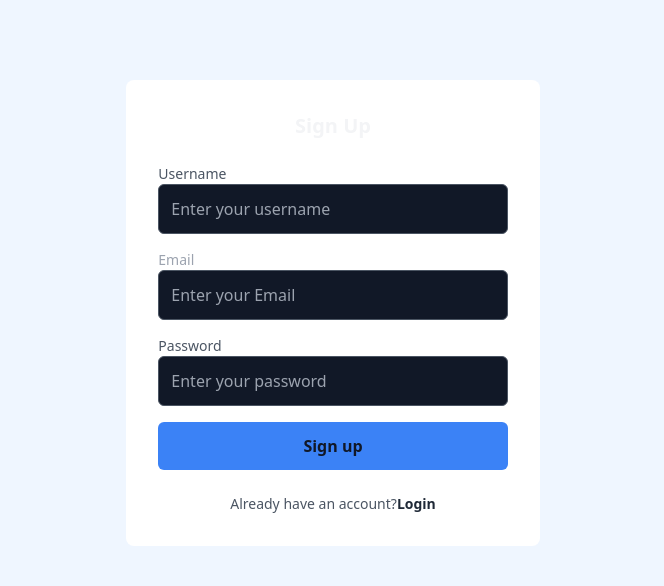
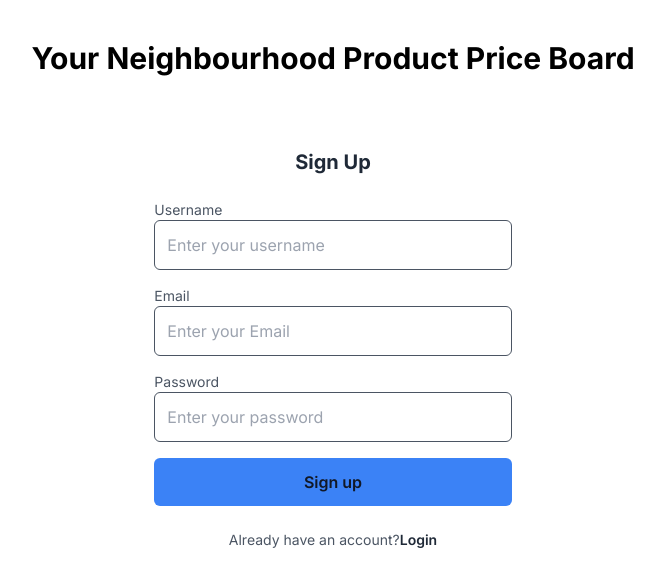
Before and after one commit to Edarth002/price-board-frontend, a Next.js app: page / in a window 1280 px wide. Shown: the top 586 px of the page, without its empty margins (307-971 px from the left). Built offline with nearby package versions, Linux system fonts and the light colour scheme.

Commit message:
Completed auth and auth pathways

```diff
--- a/src/app/auth/login/page.jsx
+++ b/src/app/auth/login/page.jsx
@@ -5,7 +5,6 @@ import LoginUser from "./loginuser";
 import { useRouter } from "next/navigation";
 
 export const LoginForm = () => {
-  //LoginForm is name of component and loginForm with camel Notation is name of object that is submitted
   const router = useRouter();
   const [loginForm, setLoginForm] = useState({
     email: "",
@@ -27,6 +26,12 @@ export const LoginForm = () => {
       setSucess("Welcome back, redirecting you to our awesome software");
       console.log(success);
 
+      // Save the token in localStorage
+      localStorage.setItem("token", data.token);
+
+      // Redirect to categories page
+      router.push("/authpages/categories");
+
       setError("");
     } catch (error) {
       setError(error.message);
@@ -34,12 +39,13 @@ export const LoginForm = () => {
   };
 
   return (
-    <div className="bg-blue-50 w-full h-screen pt-20 md:px-0 px-5">
-      <div className="md:w-1/3 w-full mx-auto rounded-lg bg-white p-8 text-gray-800 mt-20">
+    <div className="w-full h-screen pt-10 md:px-0 px-2">
+      <h1 className="text-center text-3xl font-bold mb-10">Welcome Back</h1>
+      <div className="md:w-1/3 w-full min-w-[350px] mx-auto rounded-lg bg-white p-8 text-gray-800 mt-20">
         <p className="text-center text-xl font-bold">Login</p>
         <form className="mt-6 space-y-4">
           <div>
-            <label for="email" className="block text-sm text-gray-600">
+            <label htmlFor="email" className="block text-sm text-gray-600 mb-2">
               Email
             </label>
             <input
@@ -47,12 +53,15 @@ export const LoginForm = () => {
               type="text"
               id="email"
               name="email"
-              className="w-full rounded-md border border-gray-600  p-3 text-gray-100 outline-none focus:border-blue-400"
+              className="w-full rounded-md border border-gray-600 p-3 text-gray-100 outline-none focus:border-blue-400"
               placeholder="Enter your email"
             />
           </div>
           <div>
-            <label for="password" className="block text-sm text-gray-600">
+            <label
+              htmlFor="password"
+              className="block text-sm text-gray-600 mb-2 mt-5"
+            >
               Password
             </label>
             <input
@@ -60,14 +69,9 @@ export const LoginForm = () => {
               type="password"
               id="password"
               name="password"
-              className="w-full rounded-md border border-gray-600 bg-gray-900 p-3 text-gray-800 outline-none focus:border-blue-400"
+              className="w-full rounded-md border border-gray-600 p-3 text-gray-800 outline-none focus:border-blue-400"
               placeholder="Enter your password"
             />
-            <div className="mt-2 text-right text-xs text-gray-600">
-              <a href="#" className="hover:underline hover:text-blue-400">
-                Forgot Password?
-              </a>
-            </div>
           </div>
           {error && <p className="text-red-500 text-sm">{error}</p>}
           {success && <p className="text-green-500 text-sm">{success}</p>}
@@ -79,11 +83,11 @@ export const LoginForm = () => {
             Sign in
           </button>
         </form>
-        <p className="mt-6 text-center text-sm text-gray-400">
+        <p className="mt-6 text-center text-sm text-gray-600">
           Don't have an account?
           <Link
             href="/auth/signup"
-            className="font-semibold text-gray-100 hover:underline hover:text-blue-400"
+            className="font-semibold text-gray-800 hover:underline hover:text-blue-400"
           >
             Sign up
           </Link>
--- a/src/app/auth/signup/page.jsx
+++ b/src/app/auth/signup/page.jsx
@@ -38,8 +38,11 @@ export const SignUp = () => {
   };
 
   return (
-    <div className="bg-blue-50 w-full h-screen pt-20 md:px-auto px-5 ">
-      <div className="md:w-1/3 w-full mx-auto  rounded-lg bg-white p-8 text-gray-100 ">
+    <div className=" w-full h-screen pt-10 md:px-auto px-2 ">
+      <h1 className="text-center text-3xl font-bold mb-10">
+        Your Neighbourhood Product Price Board
+      </h1>
+      <div className="md:w-1/3 w-full min-w-[350px] mx-auto  rounded-lg bg-white p-8 text-gray-800 ">
         <p className="text-center text-xl font-bold">Sign Up</p>
         <form className="mt-6 space-y-4">
           <div>
@@ -51,12 +54,12 @@ export const SignUp = () => {
               type="text"
               id="username"
               name="username"
-              className="w-full rounded-md border border-gray-600 bg-gray-900 p-3 text-gray-800 outline-none focus:border-blue-400"
+              className="w-full rounded-md border border-gray-600 p-3 text-gray-800 outline-none focus:border-blue-400"
               placeholder="Enter your username"
             />
           </div>
           <div>
-            <label htmlFor="email" className="block text-sm text-gray-400">
+            <label htmlFor="email" className="block text-sm text-gray-600">
               Email
             </label>
             <input
@@ -64,7 +67,7 @@ export const SignUp = () => {
               type="email"
               id="email"
               name="email"
-              className="w-full rounded-md border border-gray-600 bg-gray-900 p-3 text-gray-800 outline-none focus:border-blue-400"
+              className="w-full rounded-md border border-gray-600  p-3 text-gray-800 outline-none focus:border-blue-400"
               placeholder="Enter your Email"
             />
           </div>
@@ -77,7 +80,7 @@ export const SignUp = () => {
               type="password"
               id="password"
               name="password"
-              className="w-full rounded-md border border-gray-600 bg-gray-900 p-3 text-gray-800 outline-none focus:border-blue-400"
+              className="w-full rounded-md border border-gray-600  p-3 text-gray-800 outline-none focus:border-blue-400"
               placeholder="Enter your password"
             />
           </div>
--- /dev/null
+++ b/src/app/components/category.js
@@ -0,0 +1,60 @@
+import axios from "axios";
+
+const api = axios.create({ baseURL: process.env.NEXT_PUBLIC_API_URL });
+
+api.interceptors.request.use(
+  (config) => {
+    const token = localStorage.getItem("token");
+    if (token) {
+      config.headers.Authorization = `Bearer ${token}`;
+    }
+    return config;
+  },
+  (error) => Promise.reject(error)
+);
+
+export const fetchCategories = async () => {
+  try {
+    const response = await api.get("/categories/");
+    return response.data;
+  } catch (error) {
+    console.error(error.message);
+    throw new Error(
+      error.response?.data?.message || "Failed to fetch categories"
+    );
+  }
+};
+
+export const addCategory = async (categoryData) => {
+  try {
+    const response = await api.post("/categories/", categoryData);
+    return response.data;
+  } catch (error) {
+    console.error(error.message);
+    throw new Error(error.response?.data?.message || "Failed to add category");
+  }
+};
+
+export const updateCategory = async (id, categoryData) => {
+  try {
+    const response = await api.put(`/categories/${id}/`, categoryData);
+    return response.data;
+  } catch (error) {
+    console.error(error.message);
+    throw new Error(
+      error.response?.data?.message || "Failed to update category"
+    );
+  }
+};
+
+export const deleteCategory = async (id) => {
+  try {
+    const response = await api.delete(`/categories/${id}/`);
+    return response.data;
+  } catch (error) {
+    console.error(error.message);
+    throw new Error(
+      error.response?.data?.message || "Failed to delete category"
+    );
+  }
+};
--- /dev/null
+++ b/src/app/components/loading.jsx
@@ -0,0 +1,11 @@
+export default function LoadingSpinner() {
+  return (
+    <div className="loading-spinner">
+      <div className="spinner">
+        {Array.from({ length: 12 }).map((_, index) => (
+          <div key={index} className={`line line-${index + 1}`}></div>
+        ))}
+      </div>
+    </div>
+  );
+}
--- a/src/app/globals.css
+++ b/src/app/globals.css
@@ -5,3 +5,86 @@
 :root {
   --font-impact: "Inter", sans-serif;
 }
+
+.loading-spinner {
+  display: flex;
+  justify-content: center;
+  align-items: center;
+  height: 100vh;
+}
+
+.spinner {
+  position: relative;
+  width: 50px;
+  height: 50px;
+}
+
+.line {
+  position: absolute;
+  width: 4px;
+  height: 16px;
+  background: #000;
+  border-radius: 2px;
+  transform-origin: center bottom;
+  animation: fade 1.2s linear infinite;
+}
+
+@keyframes fade {
+  0%,
+  39%,
+  100% {
+    opacity: 0.1;
+  }
+  40% {
+    opacity: 1;
+  }
+}
+
+.line-1 {
+  transform: rotate(0deg) translateY(-100%);
+  animation-delay: -1.1s;
+}
+.line-2 {
+  transform: rotate(30deg) translateY(-100%);
+  animation-delay: -1s;
+}
+.line-3 {
+  transform: rotate(60deg) translateY(-100%);
+  animation-delay: -0.9s;
+}
+.line-4 {
+  transform: rotate(90deg) translateY(-100%);
+  animation-delay: -0.8s;
+}
+.line-5 {
+  transform: rotate(120deg) translateY(-100%);
+  animation-delay: -0.7s;
+}
+.line-6 {
+  transform: rotate(150deg) translateY(-100%);
+  animation-delay: -0.6s;
+}
+.line-7 {
+  transform: rotate(180deg) translateY(-100%);
+  animation-delay: -0.5s;
+}
+.line-8 {
+  transform: rotate(210deg) translateY(-100%);
+  animation-delay: -0.4s;
+}
+.line-9 {
+  transform: rotate(240deg) translateY(-100%);
+  animation-delay: -0.3s;
+}
+.line-10 {
+  transform: rotate(270deg) translateY(-100%);
+  animation-delay: -0.2s;
+}
+.line-11 {
+  transform: rotate(300deg) translateY(-100%);
+  animation-delay: -0.1s;
+}
+.line-12 {
+  transform: rotate(330deg) translateY(-100%);
+  animation-delay: 0s;
+}
--- a/src/app/layout.js
+++ b/src/app/layout.js
@@ -1,4 +1,7 @@
 import "./globals.css";
+import { Inter } from "@next/font/google";
+
+const inter = Inter({ subsets: ["latin"] });
 
 export const metadata = {
   title: "Product Price Board",
@@ -7,10 +10,8 @@ export const metadata = {
 
 export default function RootLayout({ children }) {
   return (
-    <html lang="en">
-      <body className="antialiased" style={{ fontFamily: "var(--font-inter)" }}>
-        {children}
-      </body>
+    <html lang="en" className={inter.className}>
+      <body className="antialiased">{children}</body>
     </html>
   );
 }
```
Also changed, not shown: src/app/authpages/categories/page.jsx (+139 -0 lines), public/placeholder.jpg (added).
